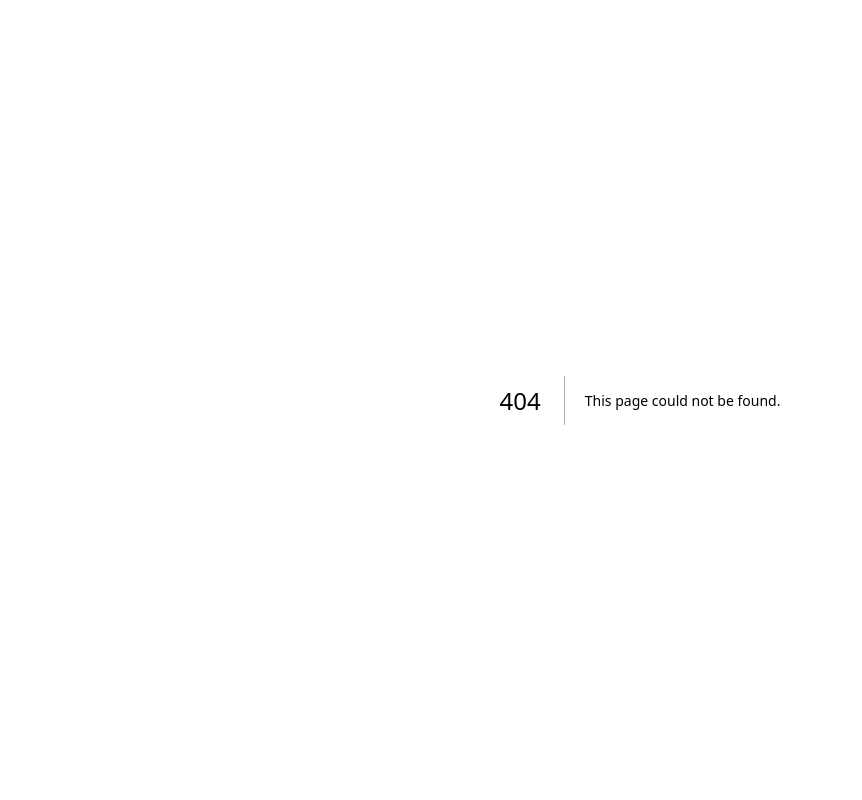
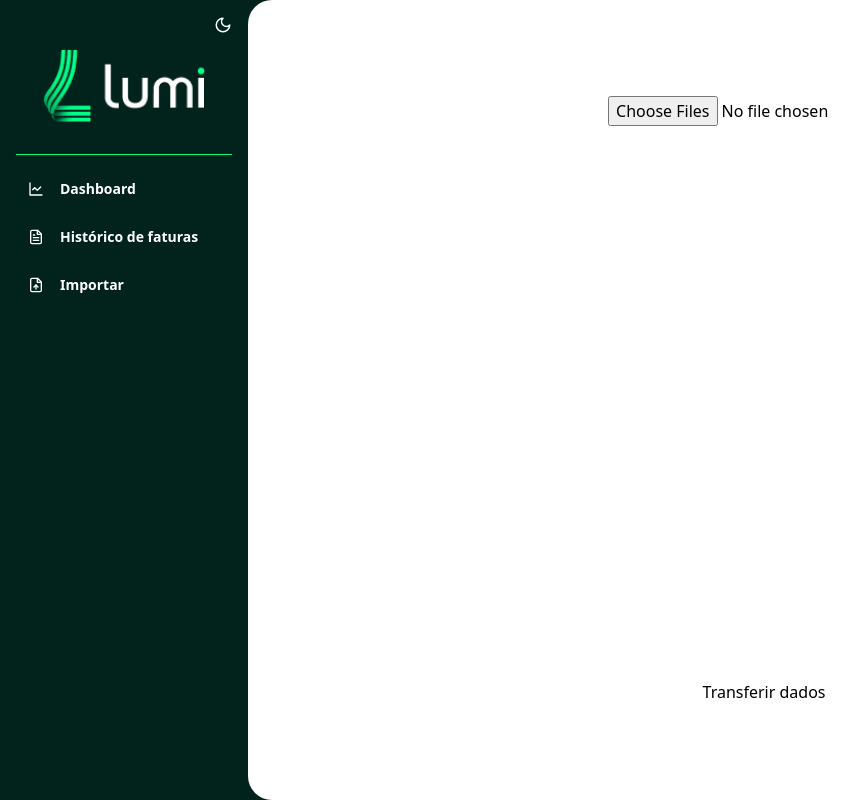
Before and after one commit to williamscalado/challenge-lumi-client, a Next.js app: page /upload in a window 1280 px wide. Before the commit this address had no page. Shown: the whole page, without its empty margins (0-862 px from the left). Built offline with nearby package versions, Linux system fonts and the light colour scheme.

Commit message:
chore(menu) finish module

```diff
--- a/next.config.js
+++ b/next.config.js
@@ -1,4 +1,16 @@
 /** @type {import('next').NextConfig} */
-const nextConfig = {}
+const nextConfig = {
+    webpack: (config, { isServer }) => {
+
+    // If client-side, don't polyfill `fs`
+    if (!isServer) {
+      config.resolve.fallback = {
+        fs: false,
+      };
+    }
+
+    return config;
+  },
+}
 
 module.exports = nextConfig
--- a/package.json
+++ b/package.json
@@ -15,7 +15,10 @@
     "autoprefixer": "10.4.14",
     "eslint": "8.45.0",
     "eslint-config-next": "13.4.12",
+    "lucide-react": "^0.263.1",
     "next": "13.4.12",
+    "pdf2json": "^3.0.4",
+    "pdfreader": "^3.0.0",
     "postcss": "8.4.27",
     "react": "18.2.0",
     "react-dom": "18.2.0",
--- /dev/null
+++ b/src/app/bills/page.tsx
@@ -0,0 +1,3 @@
+export default function Bill() {
+  return <div>Faturas</div>;
+}
--- /dev/null
+++ b/src/app/dashboard/page.tsx
@@ -0,0 +1,3 @@
+export default function Dashboard() {
+  return <div>Dashboard</div>;
+}
--- a/src/app/globals.css
+++ b/src/app/globals.css
@@ -6,6 +6,10 @@
   --foreground-rgb: 0, 0, 0;
   --background-start-rgb: 214, 219, 220;
   --background-end-rgb: 255, 255, 255;
+  --white: #FFF;
+    --green-menu: #02231C;
+    --children: #F2F4F8;
+    --green-050: #00FB86;
 }
 
 @media (prefers-color-scheme: dark) {
@@ -13,15 +17,11 @@
     --foreground-rgb: 255, 255, 255;
     --background-start-rgb: 0, 0, 0;
     --background-end-rgb: 0, 0, 0;
+    --children: #454547;
+      --green-menu: #02231C;
   }
 }
 
 body {
-  color: rgb(var(--foreground-rgb));
-  background: linear-gradient(
-      to bottom,
-      transparent,
-      rgb(var(--background-end-rgb))
-    )
-    rgb(var(--background-start-rgb));
+  color: --green-600
 }
--- a/src/app/layout.tsx
+++ b/src/app/layout.tsx
@@ -1,22 +1,28 @@
-import './globals.css'
-import type { Metadata } from 'next'
-import { Inter } from 'next/font/google'
+import Menu from "@/components/menu";
+import type { Metadata } from "next";
+import { Inter } from "next/font/google";
+import "./globals.css";
 
-const inter = Inter({ subsets: ['latin'] })
+const inter = Inter({ subsets: ["latin"] });
 
 export const metadata: Metadata = {
-  title: 'Create Next App',
-  description: 'Generated by create next app',
-}
+  title: "Lumi | Energia",
+  description: "**",
+};
 
-export default function RootLayout({
-  children,
-}: {
-  children: React.ReactNode
-}) {
+export default function RootLayout({ children }: { children: React.ReactNode }) {
   return (
     <html lang="en">
-      <body className={inter.className}>{children}</body>
+      <body className="h-full bg-[color:var(--green-menu)]">
+        <div className="flex justify-start h-full">
+          <div className="h-screen w-[300px] p-4 bg-[color:var(--green-menu)]">
+            <Menu />
+          </div>
+          <div className="bg-white w-full rounded-l-3xl	bg-[color:var(--children)]">
+            {children}
+          </div>
+        </div>
+      </body>
     </html>
-  )
+  );
 }
--- /dev/null
+++ b/src/app/upload/page.tsx
@@ -0,0 +1,51 @@
+"use client";
+
+import React from "react";
+
+export default function Upload() {
+  const [files, setFiles] = React.useState<any>([]);
+  const packFiles = (files: any) => {
+    const data = new FormData();
+
+    [...files].forEach((file, i) => {
+      data.append(`pdf`, file, file.name);
+    });
+    return data;
+  };
+  const handleChange = (e: React.ChangeEvent<HTMLInputElement>) => {
+    const files = e.target.files;
+    if (!files || !files.length) {
+      alert("Please select a file!");
+    }
+    const data = packFiles(files);
+    setFiles(data);
+
+    console.log(files);
+  };
+
+  const handleSendFiles = () => {
+    fetch("http://localhost:8000/pdf/reader", {
+      method: "POST",
+      body: files,
+    })
+      .then((res) => res.json())
+      .then((data) => console.log(data))
+      .catch((err) => console.error(err))
+      .finally(() => console.log("fim"));
+  };
+  return (
+    <main className="flex min-h-screen flex-col items-center justify-between p-24">
+      <input
+        type="file"
+        name="pdf"
+        multiple
+        id="pdf"
+        accept="application/pdf"
+        onChange={handleChange}
+      />
+      <button type="submit" onClick={handleSendFiles}>
+        Transferir dados
+      </button>
+    </main>
+  );
+}
--- /dev/null
+++ b/src/components/menu/components/links.tsx
@@ -0,0 +1,28 @@
+import Link from "next/link";
+import { IMenuContent } from "..";
+
+interface IMenu {
+  menuData: IMenuContent[];
+}
+export default function LinksMenu({ menuData }: IMenu) {
+  return (
+    <nav>
+      {menuData.map((item, key) => {
+        return (
+          <div key={key}>
+            <Link href={item.link}>
+              <div className="flex mb-3 p-2 pl-3 cursor-pointer rounded-md hover:bg-[#0D412E] ">
+                <div className="mr-4 text-white  flex justify-center align-middle items-center">
+                  {item.icon}
+                </div>
+                <div className="text-white text-sm  font-semibold">
+                  {item.name}
+                </div>
+              </div>
+            </Link>
+          </div>
+        );
+      })}
+    </nav>
+  );
+}
--- /dev/null
+++ b/src/components/menu/index.tsx
@@ -0,0 +1,45 @@
+"use client";
+import { FileText, FileUp, LineChart, Moon } from "lucide-react";
+import Image from "next/image";
+import React from "react";
+import LinksMenu from "./components/links";
+export interface IMenuContent {
+  link: string;
+  name: string;
+  icon?: React.ReactNode;
+}
+
+const menuContentLinks: IMenuContent[] = [
+  {
+    link: "dashboard",
+    name: "Dashboard",
+    icon: <LineChart size={16} />,
+  },
+  {
+    link: "bills",
+    name: "Histórico de faturas",
+    icon: <FileText size={16} />,
+  },
+  {
+    link: "upload",
+    name: "Importar",
+    icon: <FileUp size={16} />,
+  },
+];
+
+export default function Menu() {
+  return (
+    <>
+      <div className="w-full flex justify-end cursor-pointer     text-white ">
+        <Moon size={18} />
+      </div>
+      <div className="flex w-[100%] justify-center align-middle mt-4 ">
+        <Image src={"/logo-lumi.png"} alt="Lumi" width={161} height={70} />
+      </div>
+      <div className="bg-[color:var(--green-050)] h-[1px] mt-8 mb-4"></div>
+      <div className="w=[100%]">
+        <LinksMenu menuData={menuContentLinks} />
+      </div>
+    </>
+  );
+}
--- a/tailwind.config.js
+++ b/tailwind.config.js
@@ -5,6 +5,7 @@ module.exports = {
     './src/components/**/*.{js,ts,jsx,tsx,mdx}',
     './src/app/**/*.{js,ts,jsx,tsx,mdx}',
   ],
+  darkMode: 'class',
   theme: {
     extend: {
       backgroundImage: {
```
Also changed, not shown: src/app/page.tsx (+3 -109 lines), public/logo-lumi.png (added), 1 other file (tests, documents, lock files or other folders).
